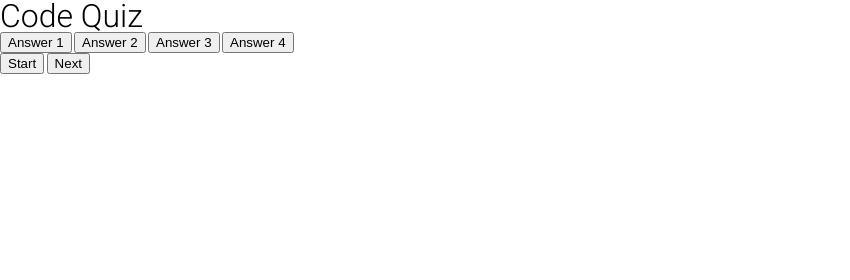
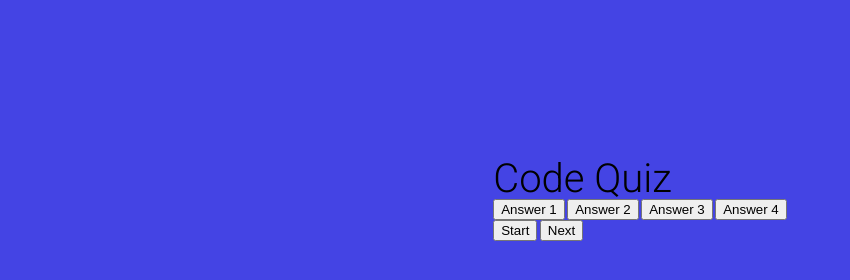
Before and after one commit to EspinosaSalvador/Salvador-Code-Quiz, a plain HTML site: page index.html in a window 1280 px wide. Shown: the whole page, without its empty margins (0-850 px from the left). Drawn offline with Linux system fonts and the light colour scheme.

Commit message:
added color to the answers

```diff
--- a/assets/css/style.css
+++ b/assets/css/style.css
@@ -3,8 +3,36 @@
     font-size: 62.5%;
     /* * 1 REM = 10px */
     font-family: 'Roboto', sans-serif;
+    --whiteColor: white;
+    --noAnswer: rgb(68, 68, 228);
+    --correctAnswer: rgb(57, 238, 57);
+    --wrongAnswer: rgb(198, 85, 85);
+}
+
+body {
+    color: var(--blueColor);
+    /* background-color: var(--noAnswer); */
+
+    background-color: var();
+    display: flex;
+    justify-content: center;
+    align-items: center;
+    flex-direction: column-reverse;
+    align-items: center;
+    width: 100vw;
+    height: 40rem;
+}
+
+body.noAnswer {
+    background-color: var(--noAnswer);
+}
+body.correctAnswer {
+    background-color: var(--correctAnswer);
+}
+body.wrongAnswer {
+    background-color: var(--wrongAnswer);
 }
 
 h1 {
-    font-size: xx-large;
+    font-size: 4rem;
 }
--- a/index.html
+++ b/index.html
@@ -13,12 +13,12 @@
     <link href="https://fonts.googleapis.com/css2?family=Roboto:wght@300;700&display=swap" rel="stylesheet">
 </head>
 
-<body>
-    <h1>Code Quiz</h1>
+<body class="noAnswer">
     <section class="container">
         <section id="principalContainer" class="flexCenter flexColumn hidden">
             <section id="questions"></section>
             <section id="answerBtn" class="btnGrid"></section>
+            <h1>Code Quiz</h1>
             <button class="btn">Answer 1</button>
             <button class="btn">Answer 2</button>
             <button class="btn">Answer 3</button>
```
